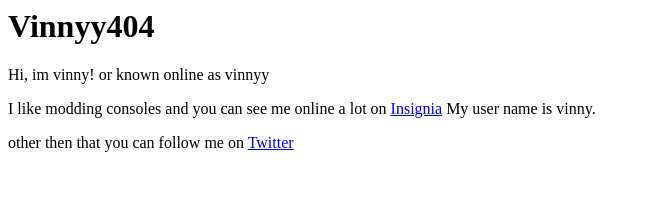
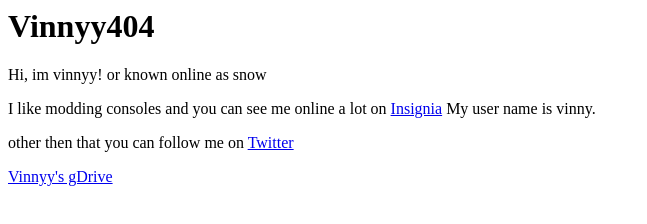
Before and after one commit to vinnyy404/vinnyy404.github.io, a plain HTML site: page index.html in a window 1280 px wide. Shown: the whole page, without its empty margins (0-647 px from the left). Drawn offline with Linux system fonts and the light colour scheme.

Commit message:
Update index.html

```diff
--- a/index.html
+++ b/index.html
@@ -1,7 +1,8 @@
 <html>
 <h1>Vinnyy404</h1>
-  <p>Hi, im vinny! or known online as vinnyy</p>
+  <p>Hi, im vinnyy! or known online as snow</p>
   <p>I like modding consoles and you can see me online a lot on <a href="https://insignia.live">Insignia</a> My user name is vinny.</p>
   <p>other then that you can follow me on <a href="https://twitter.com/vinnyy404">Twitter</a></p>
   <title> Vinnyy404 </title>
+  <a href="https://drive.google.com/drive/folders/1M4soM1CLBrWQKmKngFMytpsMYlOA-iJo?usp=share_link">Vinnyy's gDrive</a>
 </html>
```
